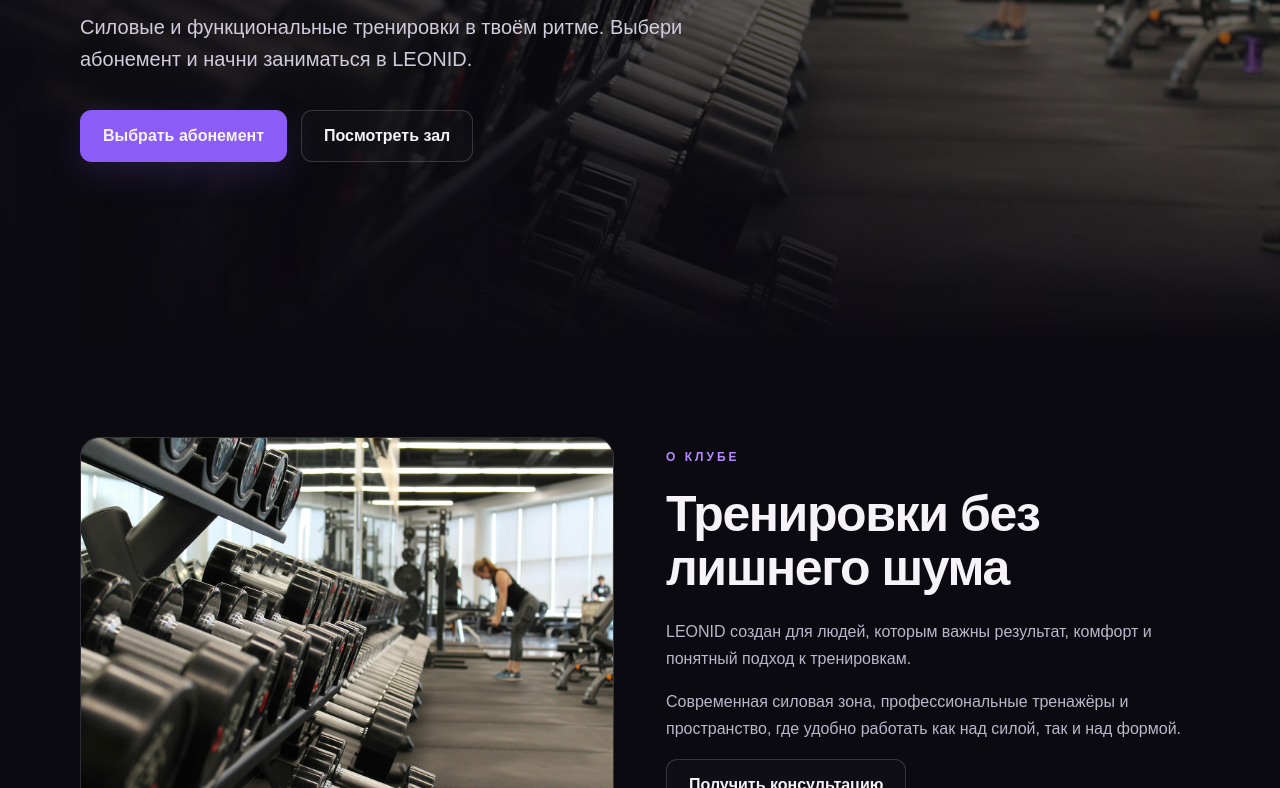
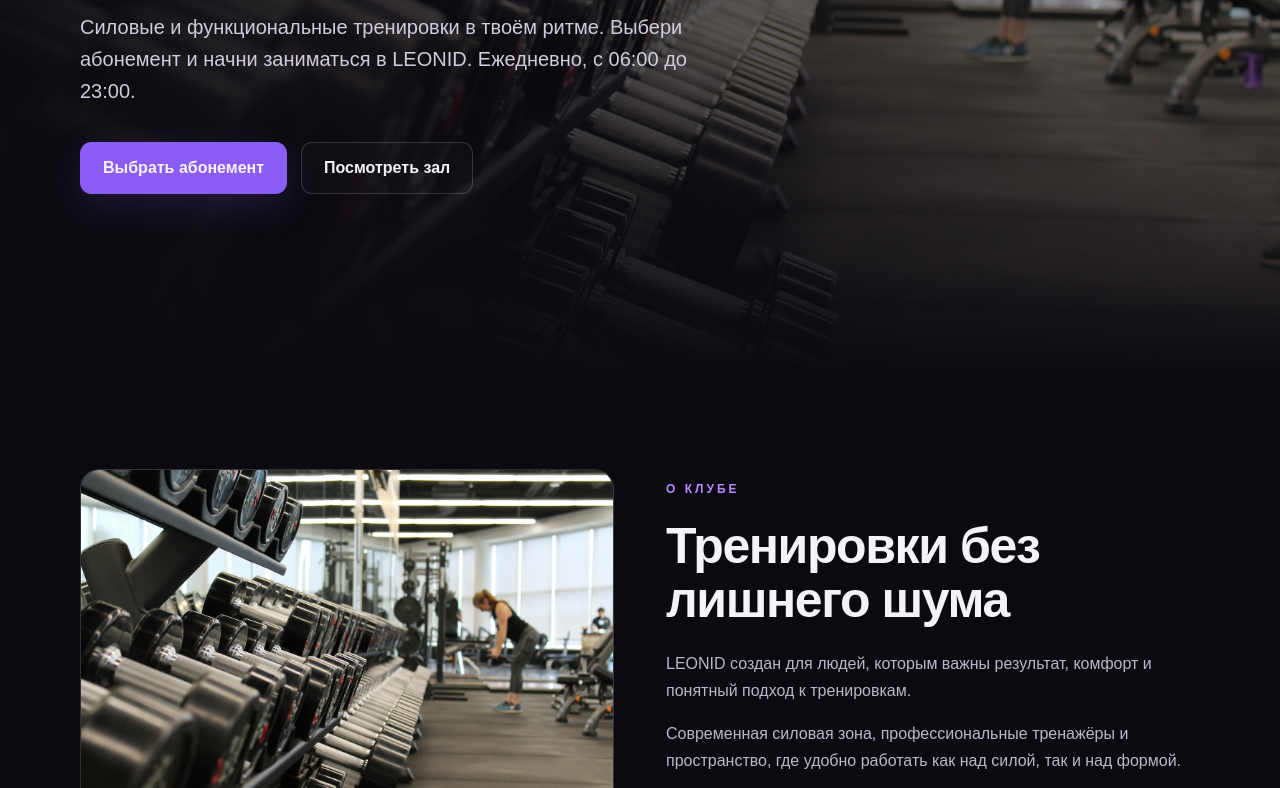
Before and after one commit to antonpop52/leonid-FIT, a website: page index.html in a window 1280 px wide. Shown: the part 549-1337 px from the top of the page. Drawn offline with Linux system fonts and the light colour scheme.

Commit message:
Добавить часы работы и проверить автодеплой GitHub Pages и Vercel

```diff
--- a/index.html
+++ b/index.html
@@ -11,7 +11,7 @@
 <body>
 <header><div class="wrap bar"><a class="logo" href="#home" aria-label="LEONID — на главную">LEONI<span>D</span></a><button type="button" class="menu" aria-label="Открыть меню" aria-expanded="false" aria-controls="navigation">☰</button><nav id="navigation" aria-label="Основная навигация"><a href="#about">О клубе</a><a href="#gym">Зал</a><a href="#plans">Абонементы</a><a href="#reviews">Отзывы</a><a href="#contact">Контакты</a><a class="button small" href="#contact">Записаться</a></nav></div></header>
 <main>
-<section class="hero" id="home"><div class="wrap"><p class="eyebrow">Фитнес-клуб нового поколения</p><h1>Стань<br>сильнее.<br><span>Стань LEONID.</span></h1><p class="lead">Силовые и функциональные тренировки в твоём ритме. Выбери абонемент и начни заниматься в LEONID.</p><div class="actions"><a class="button primary" href="#plans">Выбрать абонемент</a><a class="button" href="#gym">Посмотреть зал</a></div></div></section>
+<section class="hero" id="home"><div class="wrap"><p class="eyebrow">Фитнес-клуб нового поколения</p><h1>Стань<br>сильнее.<br><span>Стань LEONID.</span></h1><p class="lead">Силовые и функциональные тренировки в твоём ритме. Выбери абонемент и начни заниматься в LEONID. Ежедневно, с 06:00 до 23:00.</p><div class="actions"><a class="button primary" href="#plans">Выбрать абонемент</a><a class="button" href="#gym">Посмотреть зал</a></div></div></section>
 <section id="about"><div class="wrap two"><img class="photo" id="about-photo" src="images/hero.jpg" alt="Современный тренажёрный зал со свободными весами" loading="lazy" width="800" height="500"><div><p class="eyebrow">О клубе</p><h2>Тренировки без<br>лишнего шума</h2><p class="muted">LEONID создан для людей, которым важны результат, комфорт и понятный подход к тренировкам.</p><p class="muted">Современная силовая зона, профессиональные тренажёры и пространство, где удобно работать как над силой, так и над формой.</p><a class="button" href="#contact">Получить консультацию</a></div></div></section>
 <section id="gym"><div class="wrap"><p class="eyebrow">Тренажёрный зал</p><h2>Оборудование, которое<br>помогает прогрессировать</h2><p class="muted">Всё необходимое для качественных тренировок — в одном пространстве.</p><div class="grid"><article class="card"><img class="photo" id="strength-photo" src="images/strength.png" alt="Силовая зона с оборудованием и фиолетовым освещением" loading="lazy" width="736" height="736"><div class="body"><h3>Силовая зона</h3><p>Тренажёры для проработки основных групп мышц и уверенного движения к цели.</p></div></article><article class="card"><img class="photo" id="weights-photo" src="images/weights.png" alt="Стойка с гантелями в зоне свободных весов" loading="lazy" width="2000" height="920"><div class="body"><h3>Свободные веса</h3><p>Гантели, штанги и скамьи для базовых упражнений и индивидуальных программ.</p></div></article><article class="card"><img class="photo" id="cardio-photo" src="images/functional.png" alt="Групповая функциональная тренировка с гантелями в упоре" loading="lazy" width="1680" height="1059"><div class="body"><h3>Функциональный тренинг</h3><p>Пространство для работы над выносливостью, координацией и подвижностью.</p></div></article></div></div></section>
 <section id="benefits"><div class="wrap"><p class="eyebrow">Почему LEONID</p><h2>Твой ритм. Твой результат.</h2><div class="features"><article><span class="number">01</span><h3>Понятный старт</h3><p class="muted">Вводная тренировка поможет освоиться в зале и выбрать нагрузку.</p></article><article><span class="number">02</span><h3>Комфортная атмосфера</h3><p class="muted">Удобные зоны для самостоятельных занятий и тренировок с тренером.</p></article><article><span class="number">03</span><h3>Удобный график</h3><p class="muted">Занимайся утром, днём или вечером — выбирай время под свой распорядок.</p></article></div></div></section>
```
Also changed, not shown: README.md, vercel.json (added).
